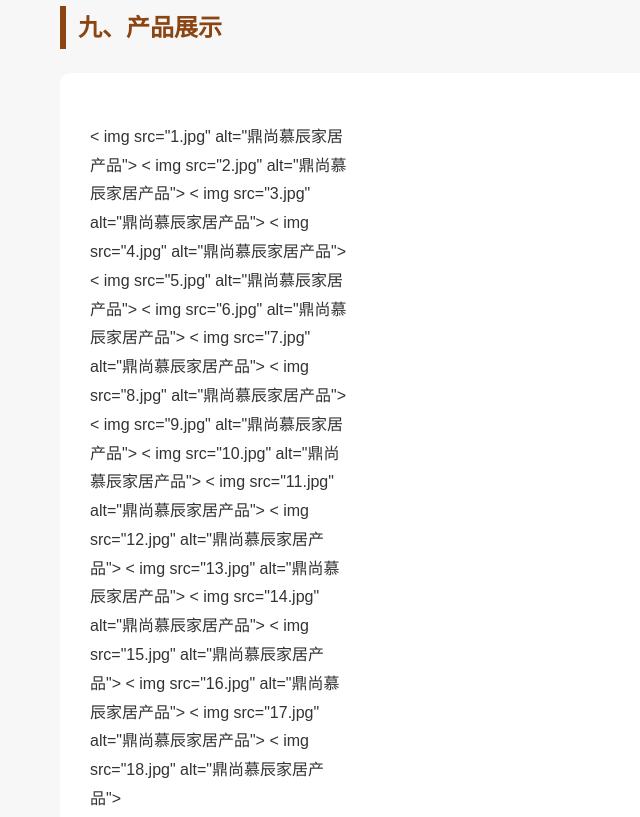
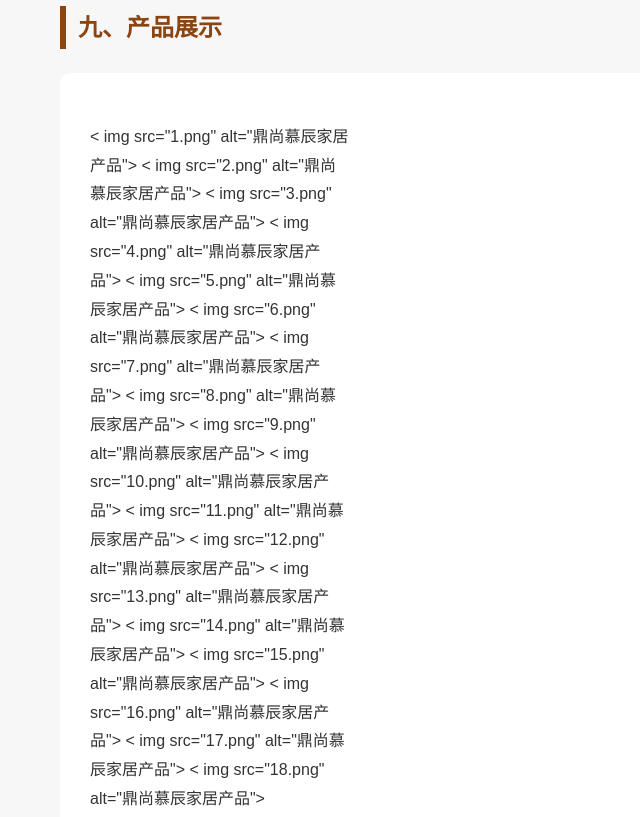
Before and after one commit to dingshangmuchen/dingshangmuchen, a plain HTML site: page index.html in a window 1280 px wide. Shown: the part 3700-4517 px from the top of the page, without its empty margins (0-640 px from the left). Drawn offline with Linux system fonts and the light colour scheme.

Commit message:
Update index.html

```diff
--- a/index.html
+++ b/index.html
@@ -199,24 +199,24 @@
   <h3 class="section-title">九、产品展示</h3>
   <div class="products">
     <div class="gallery">
-      < img src="1.jpg" alt="鼎尚慕辰家居产品">
-      < img src="2.jpg" alt="鼎尚慕辰家居产品">
-      < img src="3.jpg" alt="鼎尚慕辰家居产品">
-      < img src="4.jpg" alt="鼎尚慕辰家居产品">
-      < img src="5.jpg" alt="鼎尚慕辰家居产品">
-      < img src="6.jpg" alt="鼎尚慕辰家居产品">
-      < img src="7.jpg" alt="鼎尚慕辰家居产品">
-      < img src="8.jpg" alt="鼎尚慕辰家居产品">
-      < img src="9.jpg" alt="鼎尚慕辰家居产品">
-      < img src="10.jpg" alt="鼎尚慕辰家居产品">
-      < img src="11.jpg" alt="鼎尚慕辰家居产品">
-      < img src="12.jpg" alt="鼎尚慕辰家居产品">
-      < img src="13.jpg" alt="鼎尚慕辰家居产品">
-      < img src="14.jpg" alt="鼎尚慕辰家居产品">
-      < img src="15.jpg" alt="鼎尚慕辰家居产品">
-      < img src="16.jpg" alt="鼎尚慕辰家居产品">
-      < img src="17.jpg" alt="鼎尚慕辰家居产品">
-      < img src="18.jpg" alt="鼎尚慕辰家居产品">
+      < img src="1.png" alt="鼎尚慕辰家居产品">
+      < img src="2.png" alt="鼎尚慕辰家居产品">
+      < img src="3.png" alt="鼎尚慕辰家居产品">
+      < img src="4.png" alt="鼎尚慕辰家居产品">
+      < img src="5.png" alt="鼎尚慕辰家居产品">
+      < img src="6.png" alt="鼎尚慕辰家居产品">
+      < img src="7.png" alt="鼎尚慕辰家居产品">
+      < img src="8.png" alt="鼎尚慕辰家居产品">
+      < img src="9.png" alt="鼎尚慕辰家居产品">
+      < img src="10.png" alt="鼎尚慕辰家居产品">
+      < img src="11.png" alt="鼎尚慕辰家居产品">
+      < img src="12.png" alt="鼎尚慕辰家居产品">
+      < img src="13.png" alt="鼎尚慕辰家居产品">
+      < img src="14.png" alt="鼎尚慕辰家居产品">
+      < img src="15.png" alt="鼎尚慕辰家居产品">
+      < img src="16.png" alt="鼎尚慕辰家居产品">
+      < img src="17.png" alt="鼎尚慕辰家居产品">
+      < img src="18.png" alt="鼎尚慕辰家居产品">
     </div>
   </div>
 </section>
```
